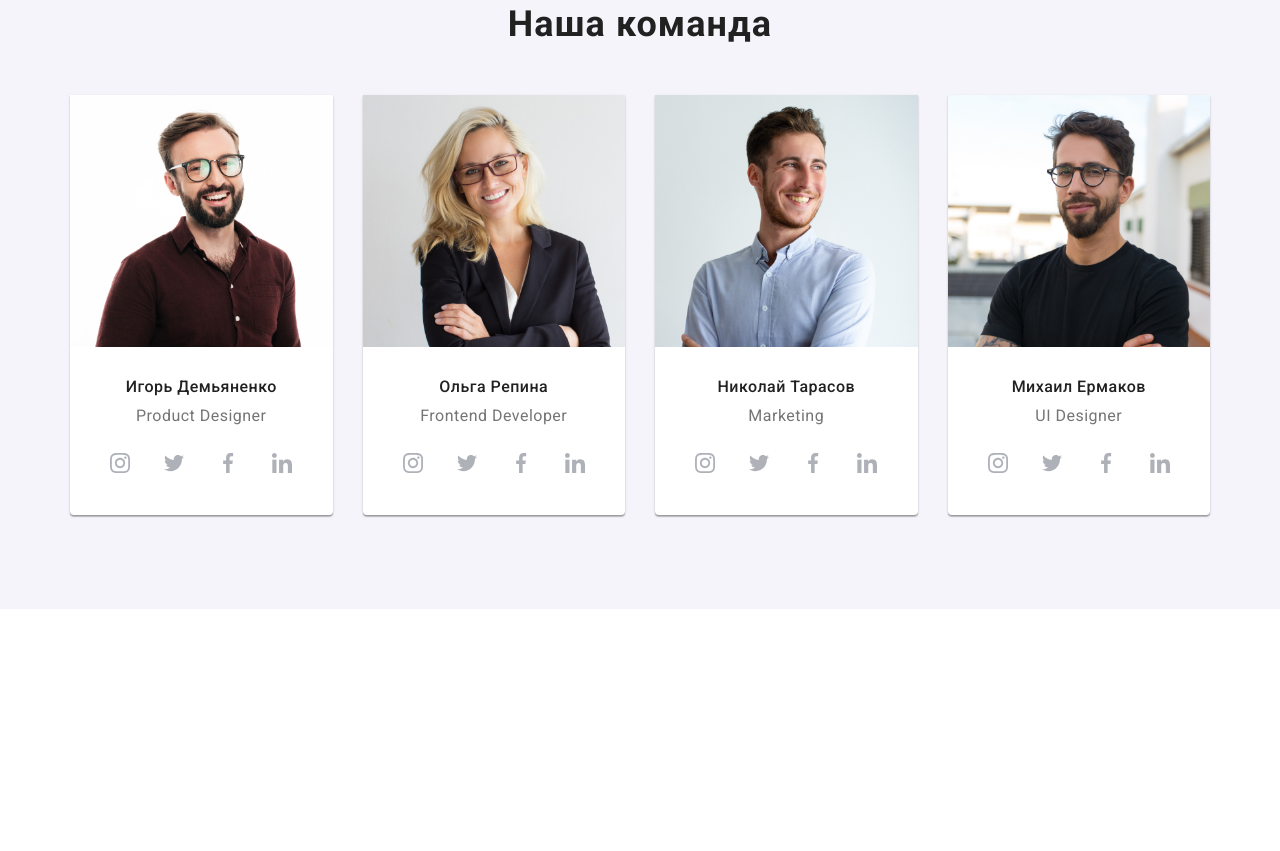
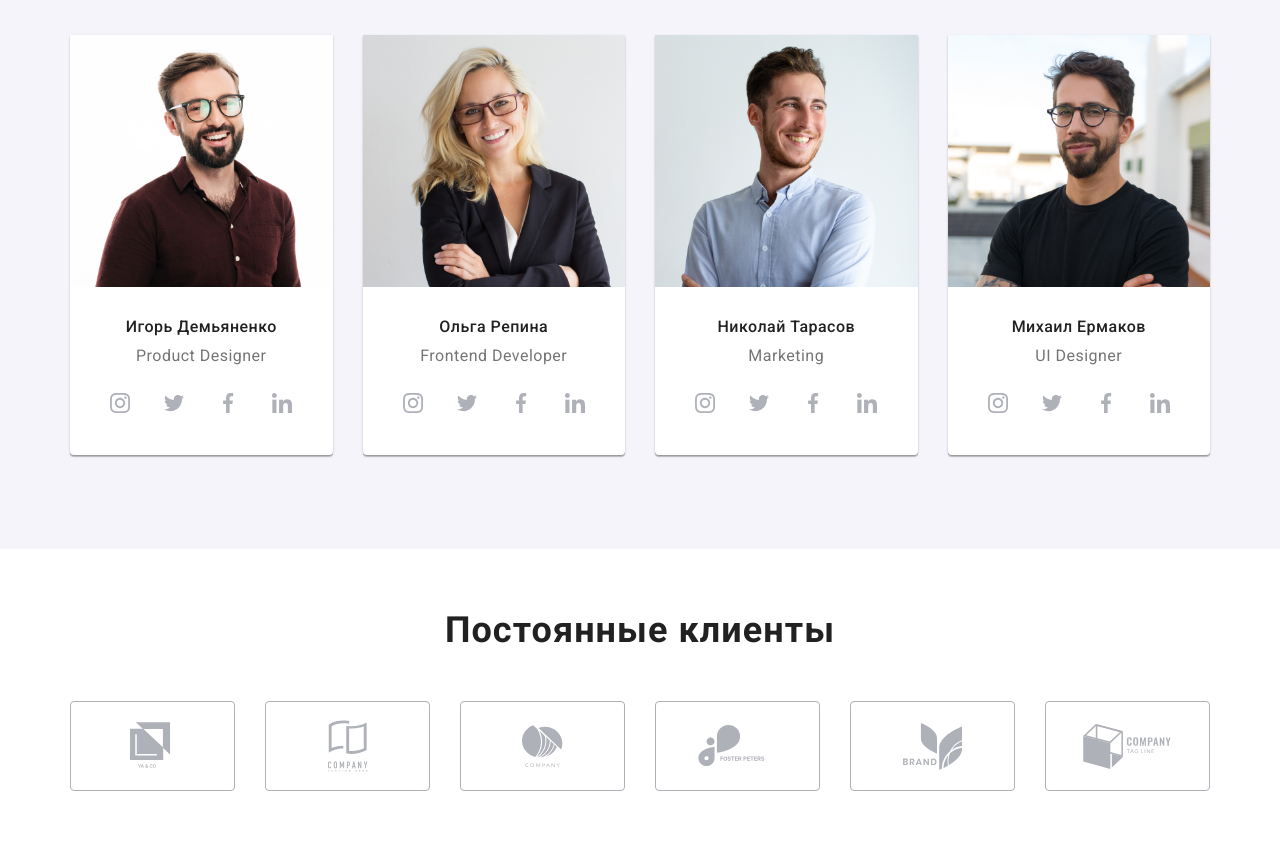
Before and after one commit to Sergiy-Yuschenko/goit-markup-hw-08, a plain HTML site: page index.html in a window 1280 px wide. Shown: the part 1432-2283 px from the top of the page. Before the commit the page ends 2041 px from the top, so only its background shows below. Drawn offline with nearby package versions, Linux system fonts and the light colour scheme.

Commit message:
Оформлює стилі секції OUR CLIENTS для адаптивного сайту

```diff
--- a/index.html
+++ b/index.html
@@ -270,8 +270,8 @@
                     </ul>
                 </div>
             </section>
-            <!--Наші клієнти|Our clients
-            <!-- <section class="our-clients-section">
+            <!--Наші клієнти|Our clients-->
+            <section class="our-clients-section">
                 <div class="container">
                     <h2 class="our-clients-title">Постоянные клиенты</h2>
                     <ul class="our-clients-list">
@@ -319,7 +319,7 @@
                         </li>
                     </ul>
                 </div>
-            </section> -->
+            </section>
         </main>
             <!--Бекдроп та модалка портфоліо-->
             <!-- <div class="backdrop is-hidden" data-modal>
--- a/sass/base/_container.scss
+++ b/sass/base/_container.scss
@@ -17,7 +17,6 @@
     .container {
         display: flex;
         max-width: 768px;
-        padding: 60px 15px;
     }
 }
 
--- a/sass/layout/_our-clients.scss
+++ b/sass/layout/_our-clients.scss
@@ -1,24 +1,37 @@
 /* ============== OUR CLIENTS ============== */
+// СТИЛІ ДЛЯ МОБІЛЬНОГО
+ .our-clients-section > .container {
+    flex-direction: column;
+//     padding-top: 94px;
+//     padding-bottom: 94px;
+ }
 
-.our-clients-section > .container {
-    flex-direction: column;
-    padding-top: 94px;
-    padding-bottom: 94px;
+.our-clients-list  {
+    display: flex;
+    justify-content: center;
+    flex-wrap: wrap;
+    margin-left: calc(-1*var(--card-set-our-clients));
+    margin-top: calc(-1*var(--card-set-our-clients));
+}
+@media screen and (max-width: 479px) {
+    .our-clients-list {
+        max-width: 450px;
+    }
 }
 
-.our-clients-title {
-    margin-bottom: 50px;
+.our-clients-list-item {
+    width: 210px;
+    flex-basis: calc(100%/2 - var(--card-set-our-clients));
+    margin-left: var(--card-set-our-clients);
+    margin-top: var(--card-set-our-clients);
 }
 
-.our-clients-list {
-    display: flex;
-}
 
 .our-client-link {
     display:flex;
     justify-content: center;
     align-items: center;
-    width: 170px;
+
     height: 90px;
     border: 1px solid var(--social-link-color);
     box-sizing: border-box;
@@ -34,9 +47,9 @@
     }
 }
 
-.our-clients-list-item:not(:last-child) {
-    margin-right: 30px;
-}
+// .our-clients-list-item:not(:last-child) {
+//     margin-right: 30px;
+// }
 
 
 .our-clients-icon {
@@ -65,4 +78,29 @@
         }
 }
 
+// СТИЛІ ДЛЯ ПЛАНШЕТУ
+
+@media screen and (min-width: 768px) {
+    .our-clients-list {
+        width: 738px;
+    }
+
+    .our-clients-list-item {
+       width: 226px;
+        flex-basis: calc(100%/3 - var(--card-set-our-clients));
+    }
+}
+
+@media screen and (min-width: 1199px) {
+    .our-clients-list {
+        width: 1170px;
+    }
+
+    .our-clients-list-item {
+      width: 170px;
+       flex-basis: calc(100%/6 - var(--card-set-our-clients));
+    }
+}
+
+
 /* ============== OUR CLIENTS END ============== */
--- a/sass/layout/_our-comand.scss
+++ b/sass/layout/_our-comand.scss
@@ -34,10 +34,6 @@
 
 .our-command-card-content {
     padding: 30px 10px;
-}
-
-.our-command-title {
-    margin-bottom:50px;
 }
 
 .our-specialist-name {
--- a/sass/layout/_specialization.scss
+++ b/sass/layout/_specialization.scss
@@ -20,6 +20,7 @@
 .specialization-section > .container {
     flex-direction: column;
     padding-bottom: 94px;
+    padding: 0 15px 94px;
 }
 .specialization-list {
     display: flex;
@@ -38,12 +39,18 @@
 .our-command-title,
 .our-clients-title {
     text-align: center;
-    @include font(700, 36px, 1.167, 0.03em);
+    @include font(700, 28px, 1.179, 0.03em);
     color: var(--heading-color);
+    margin-bottom: 30px;
 }
 
-.specialization-title {
-    margin-bottom: 50px;
+@media screen and (min-width: 1199px) {
+    .specialization-title,
+    .our-command-title,
+    .our-clients-title {
+        @include font(700, 36px, 1.167, 0.03em);
+        margin-bottom: 50px;
+    }
 }
 
 .specialization-name {
--- a/sass/utils/_variables.scss
+++ b/sass/utils/_variables.scss
@@ -16,4 +16,5 @@
     --card-set-advantages: 30px;
     --card-set-our-command: 30px; /*Відстань між карточками блоку "Наша команда"*/
     --card-set-portfolio: 30px; /*Відстань між карточками блоку */
+    --card-set-our-clients: 30px;
 }
```
Also changed, not shown: css/main.css, css/main.min.css, css/portfolio.css, css/portfolio.min.css, 4 other files.
